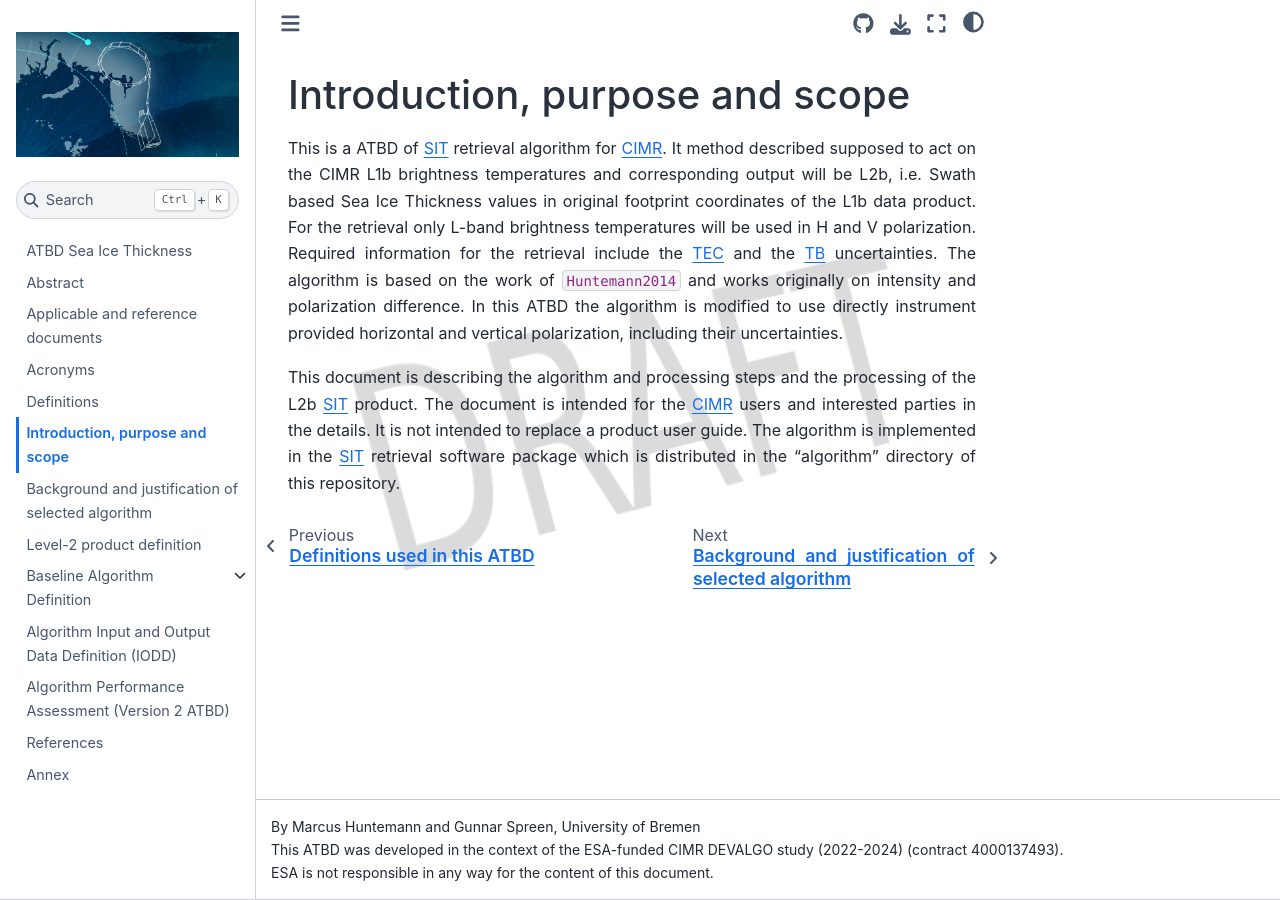
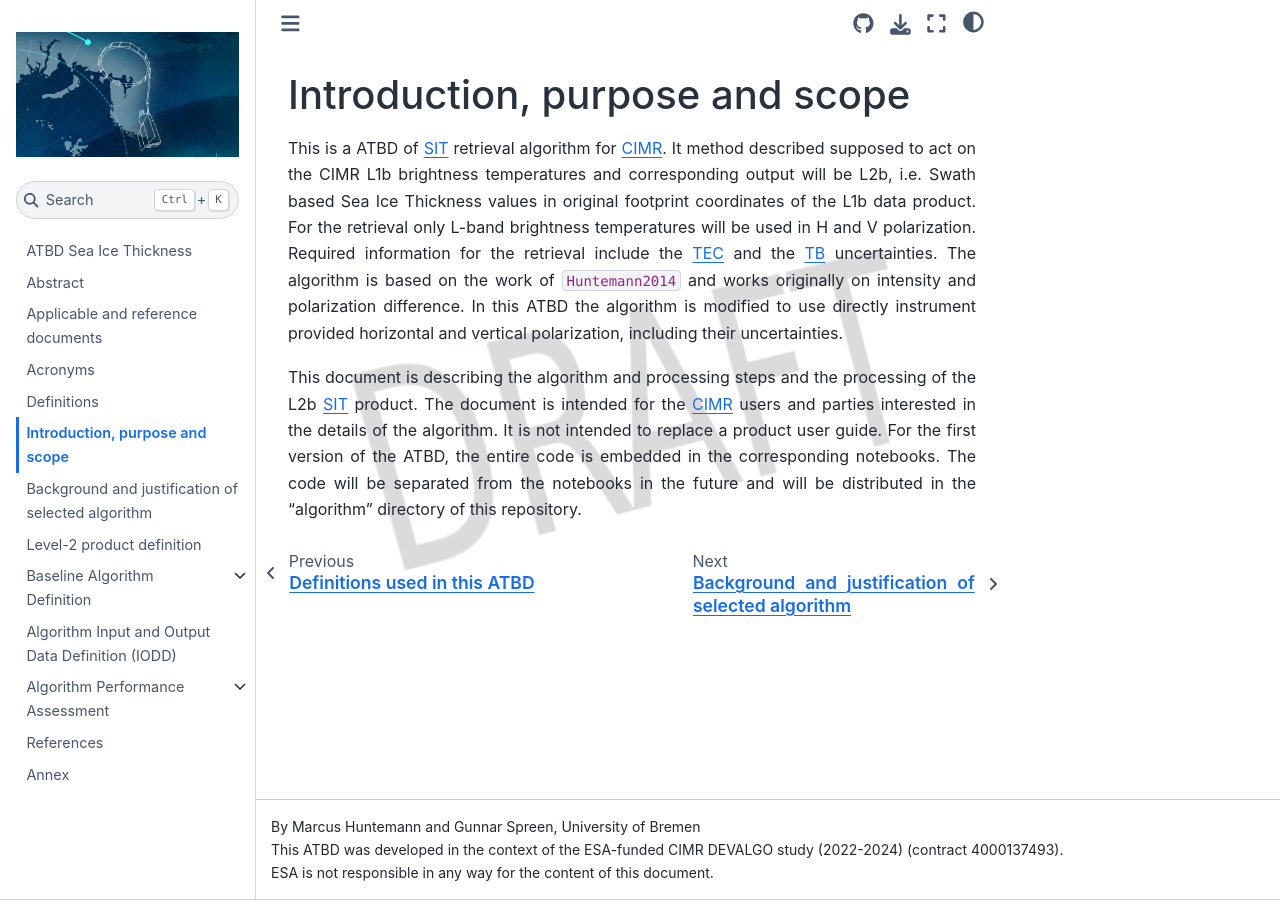
Before and after one commit to CIMR-Algos/SeaIceThickness_ATBD, a Jupyter Book: the page built from book/introduction_purpose_scope.md, in a window 1280 px wide. Built offline with Jupyter Book 1.0.4 settings and Sphinx 7.4.7 and the Sphinx Book theme 1.1.4, drawn with Linux system fonts in a browser that asks for light colours; pages that are not in the unit, such as notebooks, are missing from menus; cross-references to code outside the pages are shown as plain code.

Commit message:
some fine tuning

```diff
--- a/book/introduction_purpose_scope.md
+++ b/book/introduction_purpose_scope.md
@@ -12,7 +12,8 @@ including their uncertainties.
 
 This document is describing the algorithm and processing steps and the
 processing of the L2b {term}`SIT` product. The document is intended for the
-{term}`CIMR` users and interested parties in the details. It is not intended to
-replace a product user guide. The algorithm is implemented in the {term}`SIT`
-retrieval software package which is distributed in the "algorithm" directory of
-this repository.
+{term}`CIMR` users and parties interested in the details of the algorithm. It
+is not intended to replace a product user guide.  For the first version of the
+ATBD, the entire code is embedded in the corresponding notebooks. The code will
+be separated from the notebooks in the future and will be distributed in the
+"algorithm" directory of this repository.
```
Also changed, not shown: book/algorithm_performance_assessment.md (+2 -3 lines), book/baseline_algorithm_definition.md (+1 -1 lines), book/CIMR_SIT_retrieval_ATBD.ipynb.
